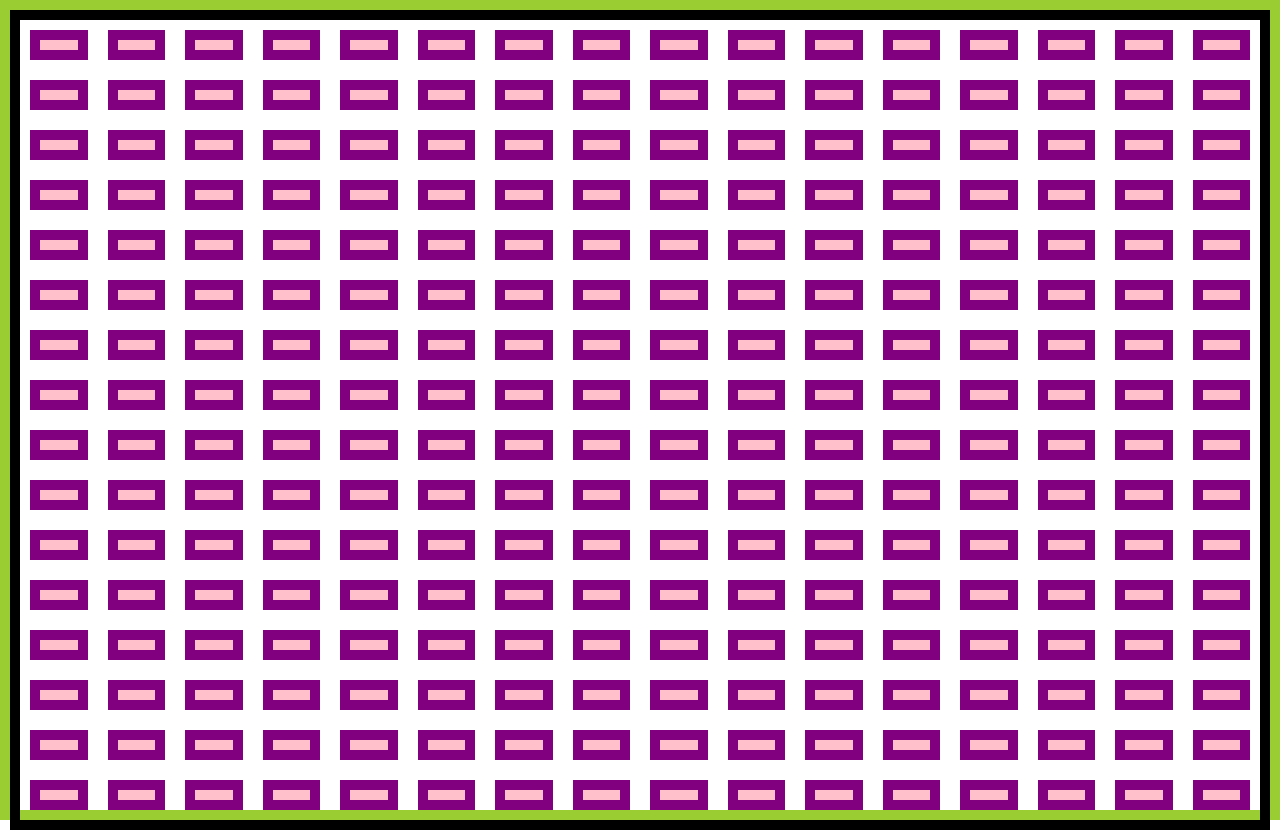
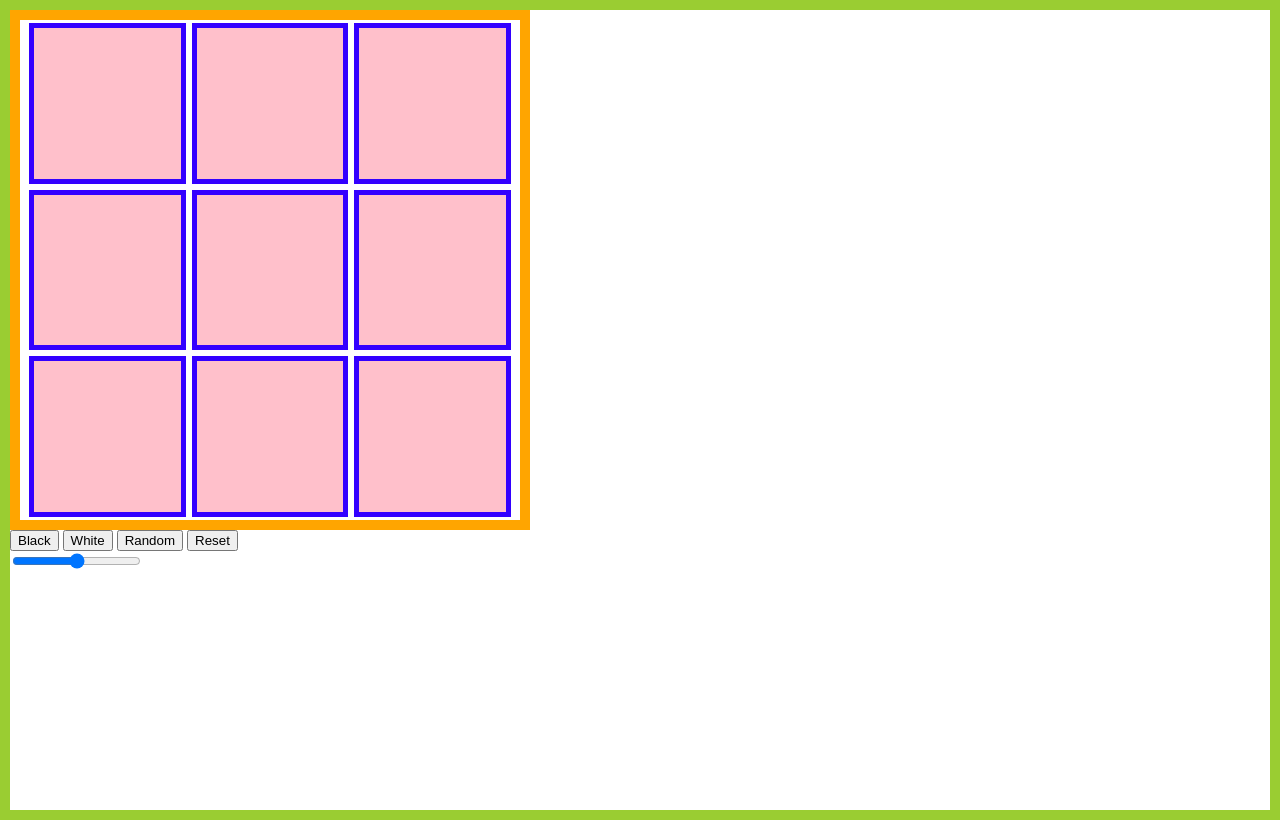
Before and after one commit to gominie/etch-a-sketch, a plain HTML site: page index.html in a window 1280 px wide. Drawn offline with Linux system fonts and the light colour scheme.

Commit message:
made dynaic grid and added slider

```diff
--- a/index.html
+++ b/index.html
@@ -7,7 +7,19 @@
     <link rel="stylesheet" href="styles.css" />
   </head>
   <body>
-    <div id="container"></div>
+    <div class="content">
+    <div id="board"></div>
+<div class="buttons">
+    <button>Black</button>
+    <button>White</button>
+    <button>Random</button>
+    <button>Reset</button>
+</div>
+<div>
+<input type="range" min="2" max="100" id="slider">
+<span id="sliderOutput"></span>
+</div>
+    </div>
     <script src="js.js"></script>
   </body>
 </html>
--- a/js.js
+++ b/js.js
@@ -1,19 +1,36 @@
-function makeDiv() {
-  const container = document.getElementById("container");
-  for (let i = 1; i <= 256; i++) {
-    const grid = document.createElement("div");
-    grid.className = "grid";
-    container.appendChild(grid);
+function makeDiv(size) {
+  const board = document.getElementById("board");
+
+  for (let i = 1; i <= size * size; i++) {
+    const square = document.createElement("div");
+    square.className = "square";
+    board.appendChild(square);
   }
+
+  const squareSizePercentage = 100/size;
+  const squares = document.querySelectorAll(".square")
+  squares.forEach((square) => {
+    square.style.flexBasis = `calc(${squareSizePercentage}% - 20px)`;
+  })
 }
 
-makeDiv();
+//const squareSize = 6
+//const size = parseInt(squareSize)
+makeDiv(3)
 
-const grids = document.querySelectorAll(".grid");
 
-grids.forEach((grid) => {
-  grid.addEventListener("mouseover", () => {
+const squares = document.querySelectorAll(".square");
+
+squares.forEach((square) => {
+  square.addEventListener("mouseover", () => {
     console.log("hover triggered")
-    grid.style.backgroundColor = "red";
+    square.style.backgroundColor = "red";
   });
 });
+
+const slider = document.getElementById("slider")
+const sliderOutput = document.getElementById("sliderOutput")
+
+slider.addEventListener("input", function() {
+    sliderOutput.innerHTML = this.value
+})
--- a/styles.css
+++ b/styles.css
@@ -4,18 +4,17 @@ body {
   margin: 0;
 }
 
-#container {
-  display: flex;
-  flex-wrap: wrap;
-  border: 10px solid black;
-  height: 100%;
+#board {
+    display: flex;
+    flex-wrap: wrap;
+    border: 10px solid orange;
+    height: 500px;
+    width: 500px;
+    justify-content: center;
 }
 
-.grid {
-  background-color: pink;
-  border: 10px solid purple;
-  flex-basis: calc(6.25% - 20px);
-  flex-grow: 0;
-  box-sizing: border-box;
-  margin: 10px;
+.square {
+    background-color: pink;
+    border: 5px solid rgb(51, 0, 255);
+    margin: 3px;
 }
```
